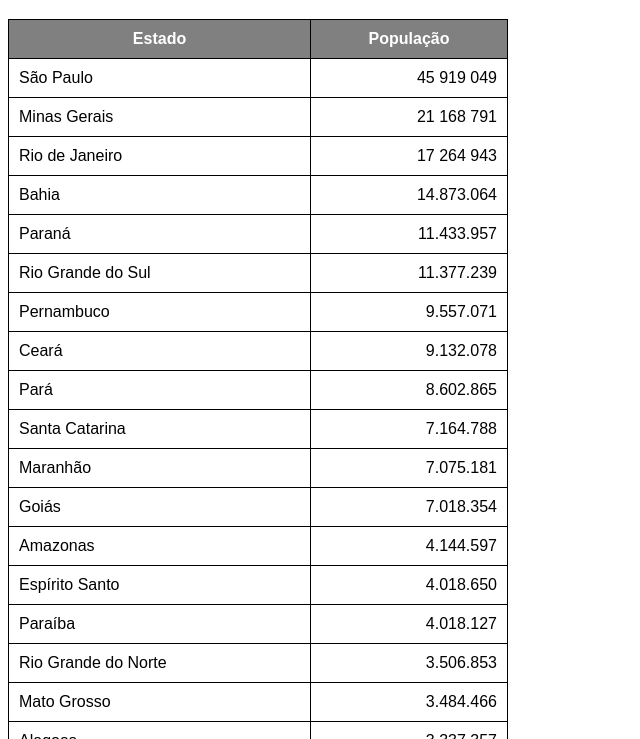
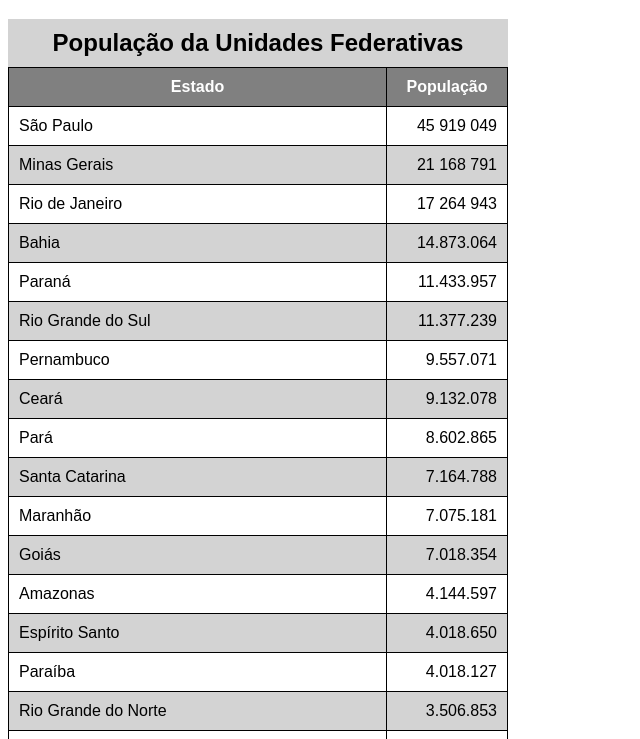
Before and after one commit to brendonbelazzi/html-css, a plain HTML site: page exercicios/ex023/tabelas002.html in a window 1280 px wide. Shown: the part 61-800 px from the top of the page, without its empty margins (0-640 px from the left). Drawn offline with Linux system fonts and the light colour scheme.

Commit message:
Update tabelas002.html

```diff
--- a/exercicios/ex023/tabelas002.html
+++ b/exercicios/ex023/tabelas002.html
@@ -12,12 +12,30 @@
       table {
         width: 500px;
         border-collapse: collapse;
+        position: relative;
       }
 
       td,
       th {
         border: 1px solid black;
         padding: 10px;
+      }
+
+      caption {
+        font-size: 1.5em;
+        font-weight: bold;
+        padding: 10px;
+        background-color: lightgray;
+      }
+
+      tbody > tr:nth-child(even) {
+        background-color: lightgray;
+      }
+
+      thead > tr > th {
+        position: sticky;
+        top: -1px;
+        background-color: gray;
       }
 
       thead,
@@ -34,10 +52,13 @@
   <body>
     <h1>Uso de Tabelas grandes</h1>
     <table>
+      <caption>
+        População da Unidades Federativas
+      </caption>
       <thead>
         <tr>
-          <th>Estado</th>
-          <th>População</th>
+          <th scope="col">Estado</th>
+          <th scope="col" style="width: 100px">População</th>
         </tr>
       </thead>
       <tbody>
@@ -151,7 +172,7 @@
         </tr>
       </tbody>
       <tfoot>
-        <th>Total de Habitantes</th>
+        <th scope="row">Total de Habitantes</th>
         <td class="num"><strong>210.147.125</strong></td>
       </tfoot>
     </table>
```
